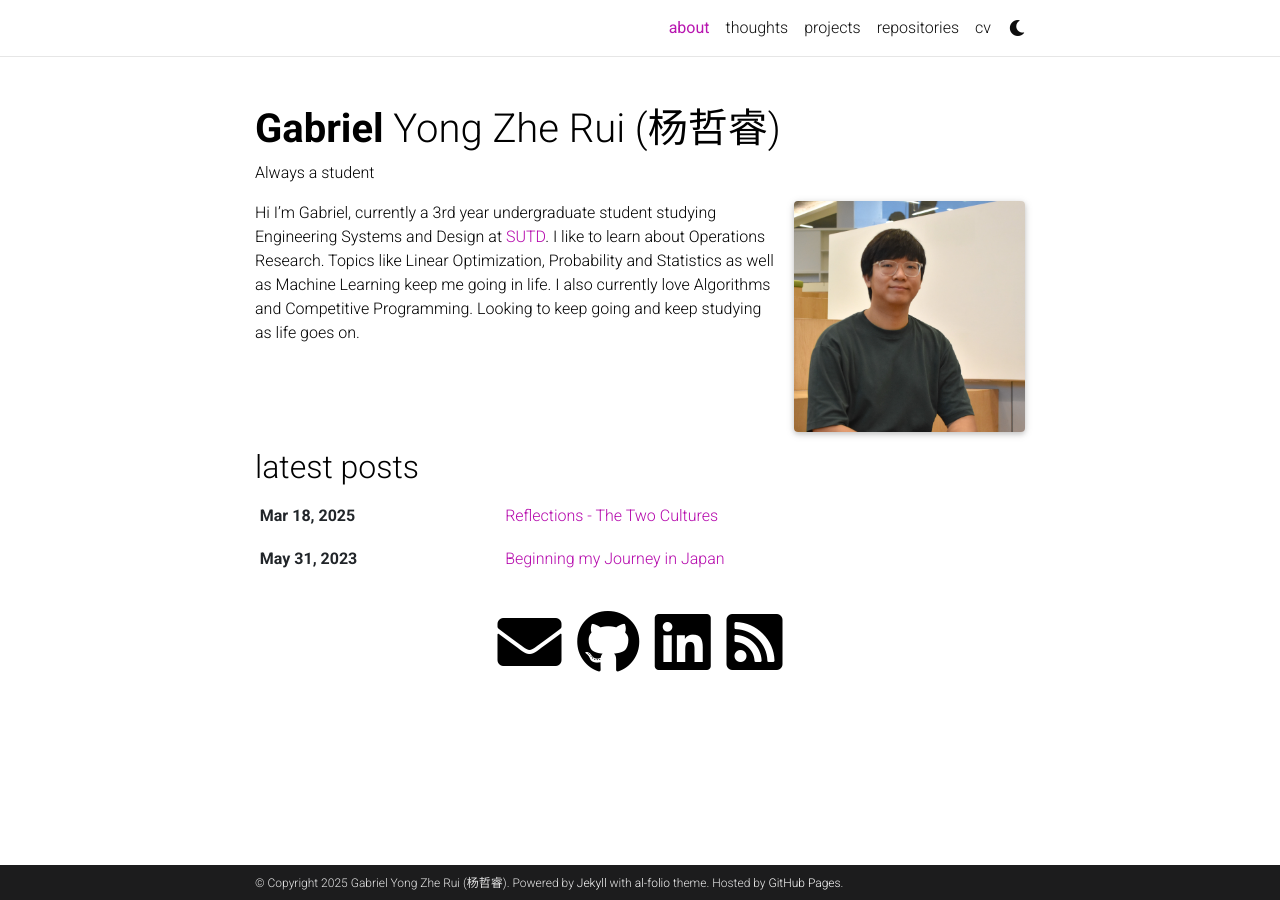
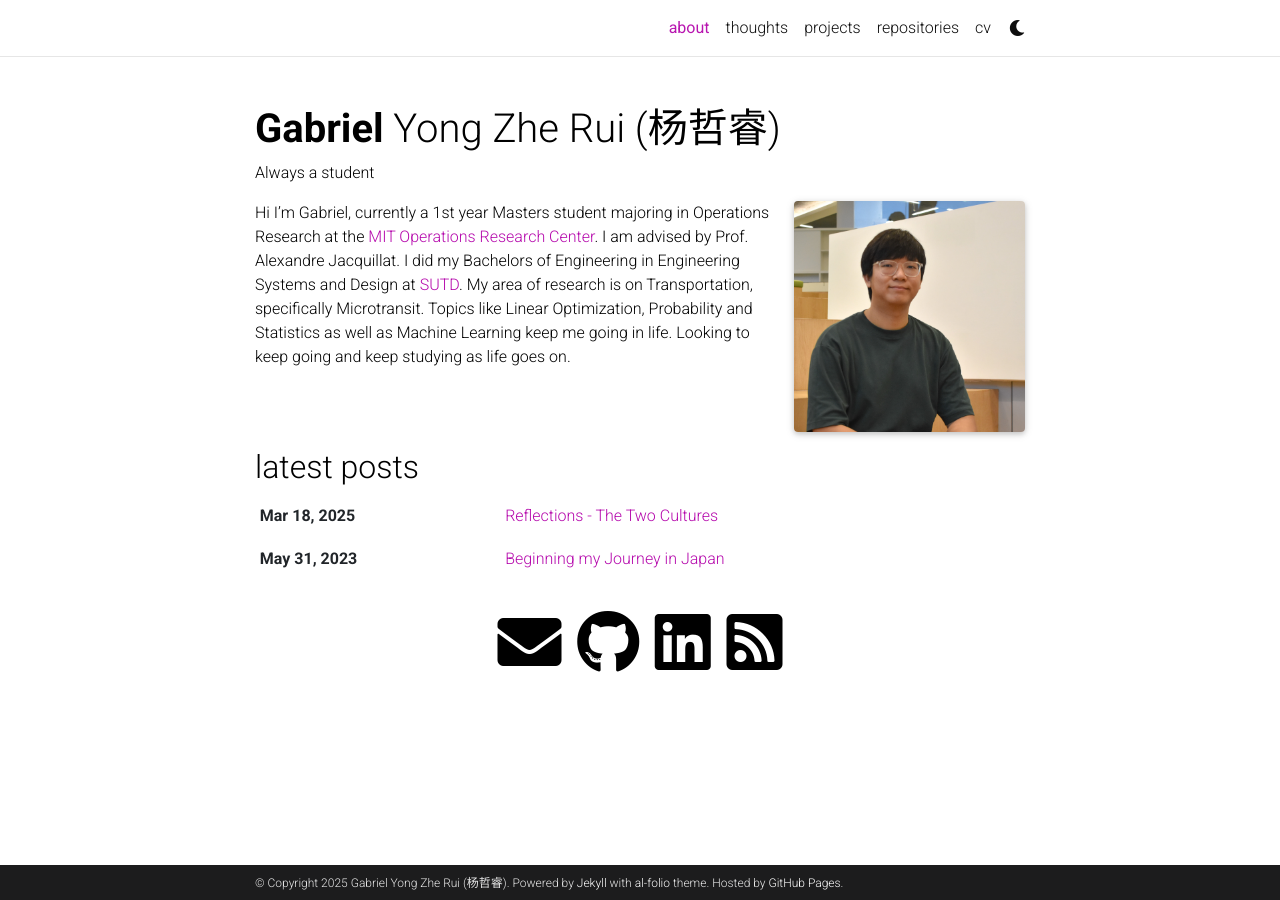
Before and after one commit to becauselol/becauselol.github.io, a Jekyll site: the page built from _pages/about.md, in a window 1280 px wide. Built offline with Jekyll 4.4.1, drawn with Linux system fonts in a browser that asks for light colours; full-size pictures stand in for the smaller copies a plugin makes; comment, search, counter and statistics services are not loaded; a style sheet for code colours, icons or effects is not loaded.

Commit message:
update about

```diff
--- a/_pages/about.md
+++ b/_pages/about.md
@@ -16,4 +16,4 @@ selected_papers: false # includes a list of papers marked as "selected={true}"
 social: true # includes social icons at the bottom of the page
 ---
 
-Hi I'm Gabriel, currently a 3rd year undergraduate student studying Engineering Systems and Design at [SUTD](https://sutd.edu.sg). I like to learn about Operations Research. Topics like Linear Optimization, Probability and Statistics as well as Machine Learning keep me going in life. I also currently love Algorithms and Competitive Programming. Looking to keep going and keep studying as life goes on.
+Hi I'm Gabriel, currently a 1st year Masters student majoring in Operations Research at the [MIT Operations Research Center](https://orc.mit.edu/). I am advised by Prof. Alexandre Jacquillat. I did my Bachelors of Engineering in Engineering Systems and Design at [SUTD](https://sutd.edu.sg). My area of research is on Transportation, specifically Microtransit. Topics like Linear Optimization, Probability and Statistics as well as Machine Learning keep me going in life. Looking to keep going and keep studying as life goes on.
```
